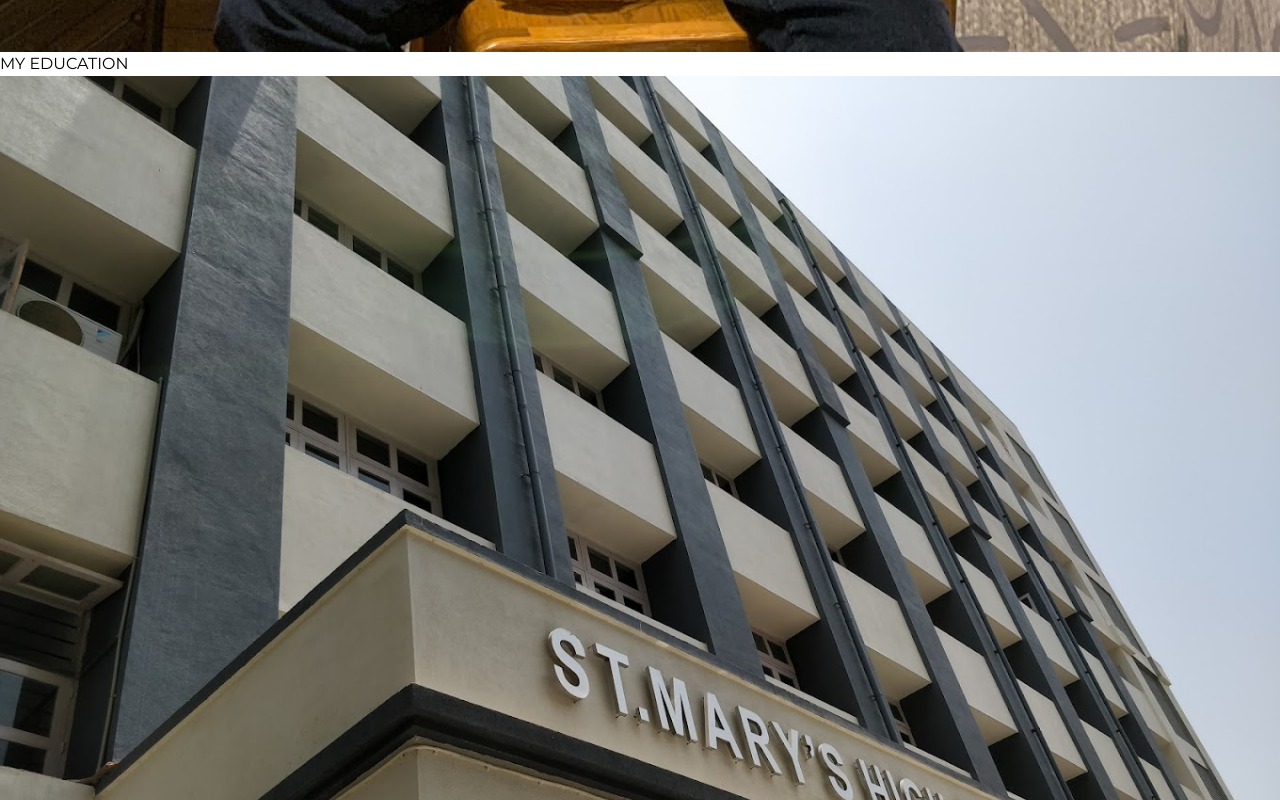
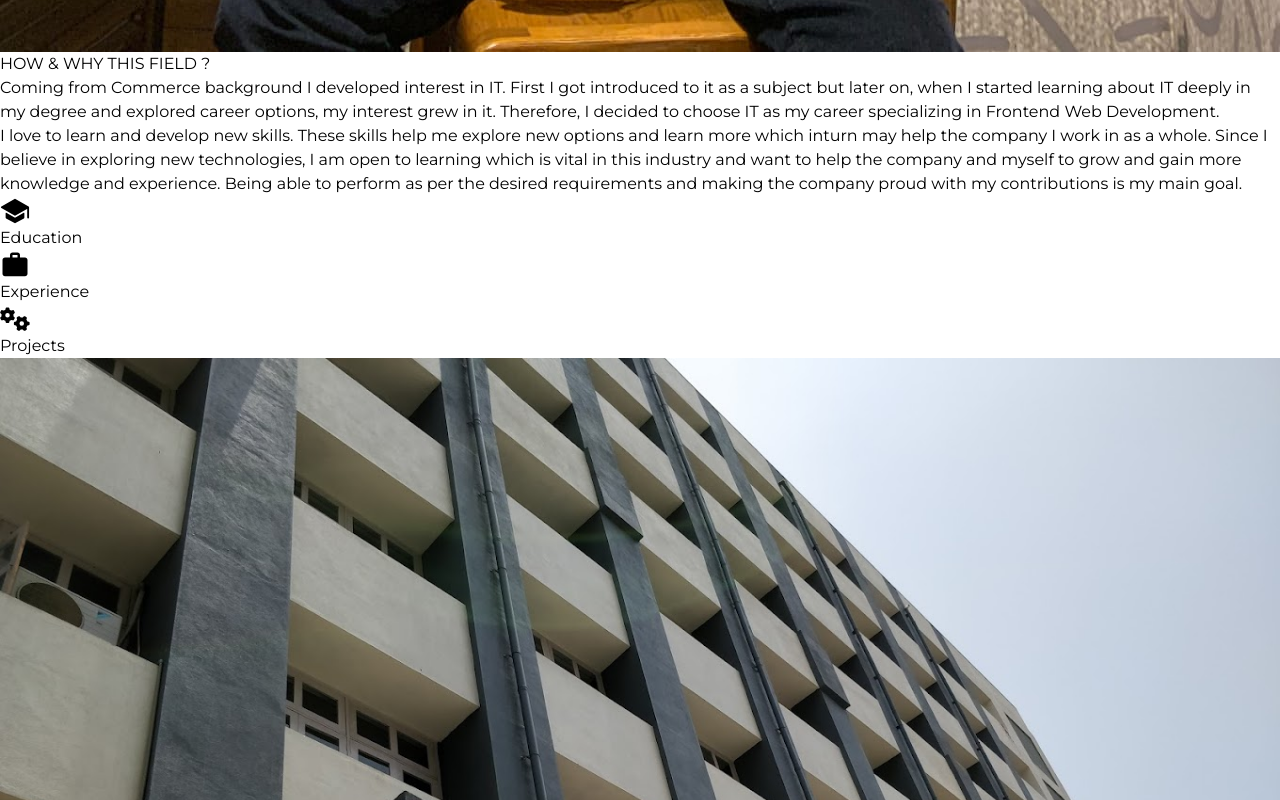
Before and after one commit to BryanHoda11/My-Portfolio, a React (Vite) app: page / in a window 1280 px wide. Shown: the part 1360-2160 px from the top of the page. Built offline with nearby package versions, Linux system fonts and the light colour scheme.

Commit message:
updated UI

```diff
--- a/src/App.jsx
+++ b/src/App.jsx
@@ -1,4 +1,5 @@
 import './App.css'
+import { useState } from 'react';
 // Imported Images & Components
 import Navbar from './components/Navbar'
 import MyPicture from '/images/MyPicture.png';
@@ -8,11 +9,16 @@
 import Experience from './components/Experience';
 import SW from './components/s-w';
 import Education from './components/Education';
+import { IoSchool } from "react-icons/io5";
+import { MdWork } from "react-icons/md";
+import { FaGears } from "react-icons/fa6";
 
 // React Libraries & Icons
 import { TypeAnimation } from 'react-type-animation';
 
 function App() {
+  const [activeSection, setActiveSection] = useState("education");
+
   return (
     <>
       <Navbar />
@@ -40,7 +46,7 @@
         <img className='h-96 w-full sm:w-96 lg:h-[40%] lg:w-[40%] lg:rounded-full py-5 lg:py-0' src={MyPicture} alt="MyPicture" />
       </div>
 
-      <Education />
+      {/* <Education /> */}
 
       <div className="my-views">
         <h2 className='text-blue-600 text-lg sm:text-xl md:pl-12 text-center md:text-start'>HOW & WHY THIS FIELD ?</h2>
@@ -53,9 +59,44 @@
         </div>
       </div>
 
+      <div className="switch-container my-10">
+        <div className="switches flex items-center justify-around mx-auto pb-5">
+          <div onClick={() => setActiveSection("education")} className={`education ${activeSection === "education" ? "text-blue-600" : ""} flex flex-col gap-1 items-center cursor-pointer relative`}>
+            <IoSchool size={30} />
+            <span className='max-sm:hidden'>Education</span>
+          </div>
+
+          <div onClick={() => setActiveSection("experience")} className={`experience ${activeSection === "experience" ? "text-blue-600" : ""} flex flex-col gap-1 items-center cursor-pointer relative`}>
+            <MdWork size={30} />
+            <span className='max-sm:hidden'>Experience</span>
+          </div>
+          <div onClick={() => setActiveSection("projects")} className={`projects ${activeSection === "projects" ? "text-blue-600" : ""} flex flex-col gap-1 items-center cursor-pointer relative`}>
+            <FaGears size={30} />
+            <span className='max-sm:hidden'>Projects</span>
+          </div>
+        </div>
+
+        <div className="content pt-5">
+          {
+            (() => {
+              switch (activeSection) {
+                case "education":
+                  return <Education />;
+                case "experience":
+                  return <Experience />;
+                case "projects":
+                  return <Projects />;
+                default:
+                  return null;
+              }
+            })()
+          }
+        </div>
+      </div>
+
       <Skills />
-      <Experience />
-      <Projects />
+      {/* <Experience /> */}
+      {/* <Projects /> */}
       <SW />
       <Footer />
     </>
--- a/src/components/Education.jsx
+++ b/src/components/Education.jsx
@@ -10,24 +10,24 @@
     return (
         <>
             <div className="education-container">
-                <h2 className='text-blue-600 text-lg sm:text-xl md:pl-12 py-7 text-center md:text-start'>MY EDUCATION</h2>
+                {/* <h2 className='text-blue-600 text-lg sm:text-xl md:pl-12 py-7 text-center md:text-start'>MY EDUCATION</h2> */}
 
                 <div className="school flex flex-col-reverse lg:flex-row items-center justify-around">
                     <img className='h-80 w-full sm:h-96 sm:w-96 sm:rounded-full' src={StMarys} alt="School" />
                     <div className="school-info w-full px-3 lg:px-0 lg:w-1/2">
-                        <h1 className='text-blue-700 font-semibold text-lg sm:text-xl flex flex-col sm:flex-row sm:items-center gap-3'><span className='flex items-center gap-3'><FaSchool />School</span> <span className='opacity-70 sm:px-4 text-xs sm:text-sm'>Completed year (2019)</span></h1>
+                        <h1 className='font-semibold text-lg sm:text-xl flex flex-col sm:flex-row sm:items-center gap-3'><span className='flex items-center gap-3'><FaSchool />School</span> <span className='opacity-70 sm:px-4 text-xs sm:text-sm'>Completed year (2019)</span></h1>
                         <div className="flex flex-col py-5 gap-3">
                             <h3 className='sm:text-lg pb-4'>St. Mary's High School</h3>
                             <p className='text-sm'>I passed out this English convent school based in 4 Bungalows Mhada Lane Andheri West. I was in this school right from Jr.Kg all the way to STD. X ICSE board. It was a fun experience, got to learn and grow. What I am today a part of that my school plays a role.❤️</p>
                             <p className='text-sm'>School's website - <a href='http://stmarysandheri.org/index.html' target='_blank' className='underline text-blue-700 cursor-pointer'>http://stmarysandheri.org/index.html</a></p>
-                            <p className='pt-7 text-start'>STD. X Percentage - <span className='font-bold'>82%</span></p>
+                            <p className='pt-7 text-start'>STD. X Percentage - <span className='font-bold'>83%</span></p>
                         </div>
                     </div>
                 </div>
 
                 <div className="jrcollege flex flex-col lg:flex-row items-center justify-around my-12">
                     <div className="jrcollege-info w-full px-3 lg:px-0 lg:w-1/2">
-                        <h1 className='text-blue-700 font-semibold text-lg sm:text-xl flex flex-col sm:flex-row sm:items-center gap-3'><span className='flex items-center gap-3'><FaBook />Jr. College</span> <span className='opacity-70 sm:px-4 text-xs sm:text-sm'>Completed year (2021)</span></h1>
+                        <h1 className='font-semibold text-lg sm:text-xl flex flex-col sm:flex-row sm:items-center gap-3'><span className='flex items-center gap-3'><FaBook />Jr. College</span> <span className='opacity-70 sm:px-4 text-xs sm:text-sm'>Completed year (2021)</span></h1>
                         <div className="flex flex-col py-5 gap-3">
                             <h3 className='sm:text-lg pb-4'>Gyan Kendra - Prof. Ramnath Pandey Jr College of Commerce & Science</h3>
                             <p className='text-sm'>Unfortunately couldn't experience both my years of Jr College but none the less helped me excel and even though my 12th exam got cancelled due to COVID 19, my X & XI average marks helped me pass ( I personally wanted to give the exam manually ).</p>
@@ -41,12 +41,12 @@
                 <div className="graduation flex flex-col-reverse lg:flex-row items-center justify-around my-12">
                     <img className='h-80 w-full sm:h-96 sm:w-96 sm:rounded-full' src={ClaraCollege} alt="Graduation" />
                     <div className="graduation-info w-full px-3 lg:px-0 lg:w-1/2">
-                        <h1 className='text-blue-700 font-semibold text-lg sm:text-xl flex flex-col sm:flex-row sm:items-center gap-3'><span className='flex items-center gap-3'><PiStudentFill />Graduation</span> <span className='opacity-70 sm:px-4 text-xs sm:text-sm'>Completed year (2024)</span></h1>
+                        <h1 className='font-semibold text-lg sm:text-xl flex flex-col sm:flex-row sm:items-center gap-3'><span className='flex items-center gap-3'><PiStudentFill />Graduation</span> <span className='opacity-70 sm:px-4 text-xs sm:text-sm'>Completed year (2024)</span></h1>
                         <div className="flex flex-col py-5 gap-3">
                             <h3 className='sm:text-lg pb-4'> Children Welfare Clara's College of Commerce</h3>
                             <p className='text-sm'>I persued my B.COM through this college located in Yari Road, Versova, Andheri West. My overall experience throughout my 3 years was really fun. Learnt a lot of new things, met new people & gathered a ton of real world knowledge! I was thrilled and excited as <span className='font-bold'>I topped my college in 4 out of the total 6 semesters</span>, which was a big morale booster for me. Grateful to this college for where I am today.❤️</p>
                             <p className='text-sm'>College's website - <a href='https://clarascollegeofcommerce.edu.in/' target='_blank' className='underline text-blue-700 cursor-pointer'>https://clarascollegeofcommerce.edu.in/</a></p>
-                            <p className='pt-7 text-start'>Graduation CGPA - <span className='font-bold'>8.14</span></p>
+                            <p className='pt-7 text-start'>Graduation CGPA - <span className='font-bold'>8.20</span></p>
                         </div>
                     </div>
                 </div>
--- a/src/components/Experience.jsx
+++ b/src/components/Experience.jsx
@@ -4,8 +4,7 @@
 const Experience = () => {
     return (
         <>
-            <div className="experience my-10">
-                <h2 className='text-blue-600 text-lg sm:text-xl md:pl-12 text-center md:text-start'>MY EXPERIENCE</h2>
+            <div className="experience">
 
                 <div className="experience-container w-full max-sm:px-3 sm:w-[85%] mx-auto py-5 px-3">
                     <div className="internship flex flex-col bg-white sm:flex-row gap-3 mx-auto items-center h-auto min-w-[200px] rounded-lg shadow-md shadow-blue-300 w-fit px-3 py-5">
--- a/src/components/Projects.jsx
+++ b/src/components/Projects.jsx
@@ -61,8 +61,7 @@
     ]
     return (
         <>
-            <div className="projects my-10">
-                <h2 className='text-blue-600 text-lg sm:text-xl md:pl-12 text-center md:text-start'>MY PROJECTS</h2>
+            <div className="projects">
 
                 <div className="projects-container max-md:px-4 flex flex-col items-center md:grid md:grid-cols-2 xl:grid-cols-3 gap-5 sm:gap-10 w-full md:w-[95%] mx-auto">
 
--- a/src/components/Skills.jsx
+++ b/src/components/Skills.jsx
@@ -63,7 +63,7 @@
         <h2 className='text-blue-600 text-lg sm:text-xl md:pl-12 text-center md:text-start'>MY SKILLS</h2>
 
         <div className="skills-container flex mx-auto items-center gap-4 py-5 w-[95%]">
-          <Marquee autoFill speed={100}>
+          <Marquee autoFill speed={100} drag={true} gradient={false}>
             {TechSkills.map((T) => (
               <div key={T.name} className="card cursor-pointer h-auto min-w-[300px] px-5 py-5 my-6 mx-4 flex flex-col items-center justify-center rounded-lg bg-white shadow-md shadow-blue-300">
                 <div className='py-5 hover:scale-110 transition-all duration-300 ease-in'>{T.icon}</div>
```
Also changed, not shown: 1 other file (tests, documents, lock files or other folders).
